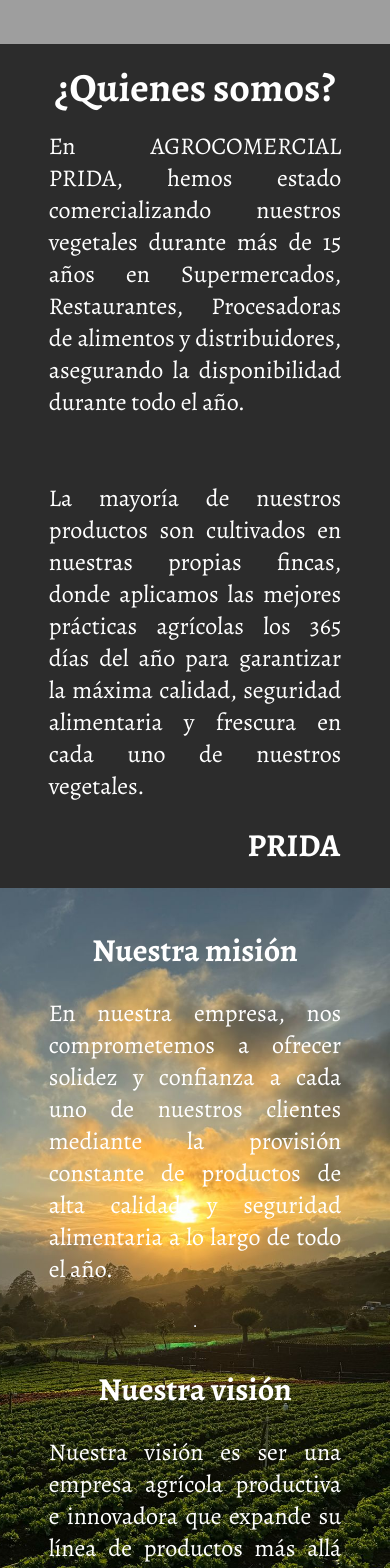
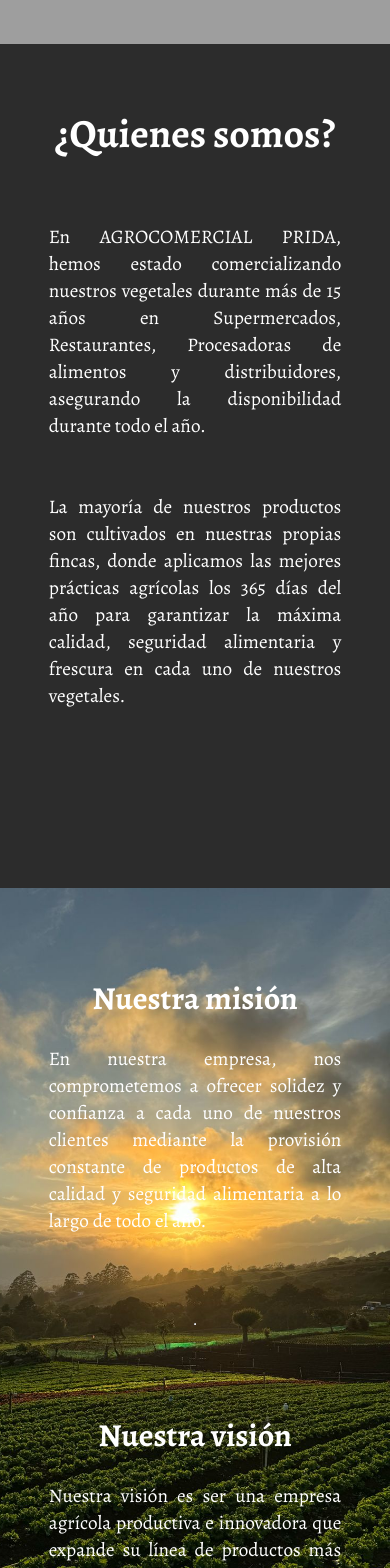
Before and after one commit to bigboypai/prida-agrocomercial-freelance, a React (Vite) app: page / in a window 390 px wide. Shown: the part 800-2368 px from the top of the page. Built offline with nearby package versions, Linux system fonts and the light colour scheme; grey boxes are pictures that could not be loaded.

Commit message:
style fixes

```diff
--- a/src/styles/secondview.css
+++ b/src/styles/secondview.css
@@ -43,11 +43,11 @@
             font-size: 2.5rem;
         }
         p {
-            font-size: 1.5rem;
+            font-size: 1.2rem;
             max-width: 75%;
         }
         h2 {
-            font-size: 2rem;
+            visibility: hidden;
         }
     }
 }
--- a/src/styles/thirdView.css
+++ b/src/styles/thirdView.css
@@ -41,7 +41,7 @@
 
         p {
             text-align: justify;
-            font-size: 1.5rem;
+            font-size: 1.2rem;
             max-width: 75%;
         }
     }
```
